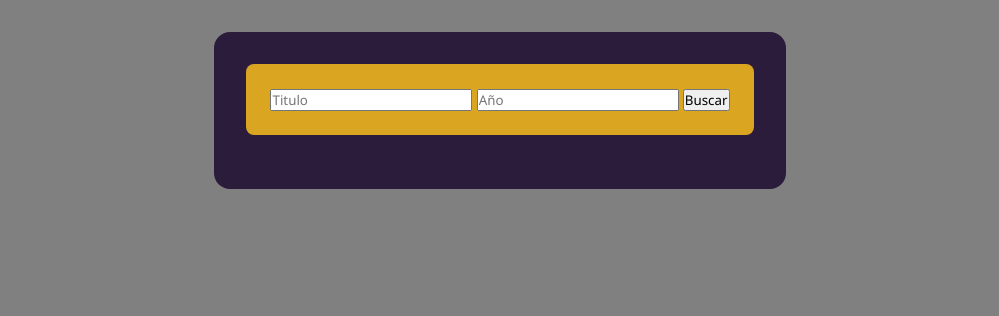
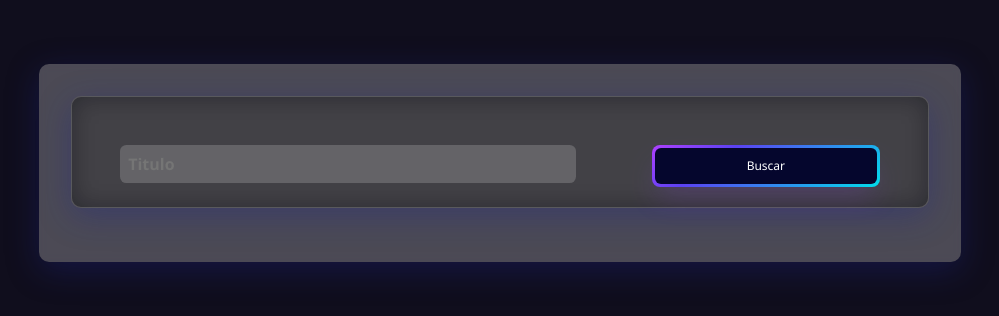
Before and after one commit to SebasttianDaza/searchMovie, a plain HTML site: page index.html in a window 1280 px wide. Shown: the whole page, without its empty margins (140-1139 px from the left). Drawn offline with Linux system fonts and the light colour scheme.

Commit message:
new Design
new Design of 30%

```diff
--- a/SRC/CSS/style.css
+++ b/SRC/CSS/style.css
@@ -10,63 +10,140 @@
 body {
     display: flex;
     justify-content: center;
-    background-color: gray;
-    padding: 2rem;
+    background-color: #100E1D;
+    padding: 4rem;
 }
 
 main {
-    background-color: #2A1C3A;
+    width: 80%;
+
+    background-color: #1E213A;
     padding: 2rem 2rem;
-    border-radius: 1rem;
+   /* Morphismo */
+    background: rgba( 255, 255, 255, 0.25 );
+    box-shadow: 0 8px 32px 0 rgba( 31, 38, 135, 0.37 );
+    backdrop-filter: blur( 4px );
+    -webkit-backdrop-filter: blur( 4px );
+    border-radius: 10px;
+    order: 1px solid rgba( 255, 255, 255, 0.18 );
 }
 
 /* Menu de Busquedad*/
 
 .search {
-    padding: 1.5rem;
-    background-color: goldenrod;
+    width: 100%;
+    height: 7rem;
+    padding: 3rem;
     border-radius: .5rem;
+
+    background: rgba( 0, 0, 0, 0.45 );
+    box-shadow: 0 8px 32px 0 rgba( 31, 38, 135, 0.37 );
+    backdrop-filter: blur( 13px );
+    -webkit-backdrop-filter: blur( 13px );
+    border-radius: 10px;
+    border: 1px solid rgba( 255, 255, 255, 0.18 );
 }
 
-#form input {
+#forma input {
+    float: left;
+    width: 60%;
+    color: none;
+    height: 100%;
     padding: .5rem;
-    border: 1px solid  black;
+    outline: none;
+    background: rgba( 255, 255, 255, 0.18 );
     border-radius: .4rem;
+    border: none;
 }
 
-#form button {
-    padding: .4rem .5rem;
-    border-radius: .4rem;
-    cursor: pointer;
-
+#forma input:placeholder-shown {
+    color: #fff;
+    font-size: 1rem;
+    font-weight: bold;
 }
 
-#form button:hover {
-    color: white;
-    background-color: #2A1C3A;
+#forma input:focus {
+    border: 2px solid #1E213A;
+}
+
+.button {
+    height: 100%;
+    float: right;
+    width: 30%;
+    align-items: center;
+    background-image: linear-gradient(144deg,#AF40FF, #5B42F3 30%,#00DDEB);
+    border: 0;
+    border-radius: 8px;
+    box-shadow: rgba(151, 65, 252, 0.2) 0 15px 30px -5px;
+    box-sizing: border-box;
+    color: #FFFFFF;
+    display: flex;
+    font-family: Phantomsans, sans-serif;
+    font-size: 12px;
+    justify-content: center;
+    line-height: 1em;
+    max-width: 100%;
+    min-width: 100px;
+    padding: 3px;
+    text-decoration: none;
+    user-select: none;
+    -webkit-user-select: none;
+    touch-action: manipulation;
+    white-space: nowrap;
+    cursor: pointer;
+    transition: all .3s;
+}
+
+.button:active,
+.button:hover {
+ outline: 0;
+}
+
+.button span {
+ background-color: rgb(5, 6, 45);
+ padding: 12px 15px;
+ border-radius: 6px;
+ width: 100%;
+ height:100%;
+ transition: 300ms;
+}
+
+.button:hover span {
+ background: none;
+}
+
+.button:active {
+ transform: scale(0.9);
 }
 
 /*Menu de Resultado*/
 
 .resultado img {
+    float: left;
+    width: 50%;
     width: 250px;
     height: 350px;
     border-radius: .5rem;
-    box-shadow: 0 .5rem .5rem  black;
-    display: block;
+    box-shadow: 2px .5rem .5rem  black;
     margin: auto;
     cursor: pointer;
 }
 
-.resultado h1 {
+.data {
+    float: right;
+    width: 45%;
+    height: 350px;
+    background: linear-gradient(25deg, #a76c2a, #21293a);
+    border: 1px  #fff;
+    border-radius: .5rem;
+    box-shadow: 1rem -1rem  #4d527e;
+}
+
+.data h1 {
     padding: 1rem;
     color: white;
     font-size: 30px;
     text-align: center;
-}
-
-.data {
-    margin-bottom: 2rem;
 }
 
 .data ul {
@@ -79,20 +156,29 @@ main {
     justify-content: space-evenly;
 }
 
-/* Otros Resultados*/
-
-.otrosResultado p {
+.p {
+    display: inline-block;
     font-size: 18px;
     color: white;
     text-align: center;
     padding: 1rem;
 }
 
+/* Otros Resultados*/
+.otrosResultado {
+    position: relative;
+    top: 3rem;
+    margin: 1rem;
+    width: 100%;
+    display: grid;
+    grid-template-columns: 31% 31% 31%;
+}
+
 .otrosResultado img {
     border-radius: .5rem;
     box-shadow: 0 .5rem .5rem  black;
-    width: 30%;
+    width: 100%;
     height: 200px;
-    margin: 1%;
-    float: left;
+    margin: 1rem;
+
 }
--- /dev/null
+++ b/SRC/CSS/window.css
@@ -0,0 +1,16 @@
+body::-webkit-scrollbar {
+    width: 10px;
+    height: 10px;
+
+    background: rgba( 0, 0, 0, 0.45 );
+    box-shadow: 0 8px 32px 0 rgba( 31, 38, 135, 0.37 );
+    backdrop-filter: blur( 13px );
+    -webkit-backdrop-filter: blur( 13px );
+    border-radius: 10px;
+    border: 1px solid rgba( 255, 255, 255, 0.18 );
+}
+
+body::-webkit-scrollbar-thumb {
+    background-color: #40435e;
+    border-radius: 10px;
+}
--- a/SRC/JS/main.js
+++ b/SRC/JS/main.js
@@ -91,16 +91,18 @@ function showUserData(data) {
   let userContent = `
         <img src="${data.imgData[0]}" alt="Imagen de Poster de Pelicula">
             <br>
-            <h1>${data.results[0].original_title}</h1>
+
 
             <section class="data">
+             <h1>${data.results[0].original_title}</h1>
                 <ul>
                     <li class="lanzamiento">${data.results[0].release_date}</li>
                     <li>${data.results[0].popularity}</li>
                 </ul>
             </section>
+            <p class='p'>Otros resultados</p>
             <div class="otrosResultado">
-                <p>Otros resultados</p>
+
                 <img onclick='newRequest()' src="${data.imgData[1]}" alt="" id='imgData1'>
                 <img onclick='newRequest()' src="${data.imgData[2]}" alt="">
                 <img onclick='newRequest()' src="${data.imgData[3]}" alt="">
--- a/index.html
+++ b/index.html
@@ -5,8 +5,14 @@
     <meta http-equiv="X-UA-Compatible" content="IE=edge">
     <meta name="viewport" content="width=device-width, initial-scale=1.0">
     <title>Buscado de Peliculas</title>
+    <!-- * Favicon -->
+    <link rel="shortcut icon "
+            href="
+            https://cdn3.iconfinder.com/data/icons/3d-applications/256/app_icons_media___netflix_logo_website_movie_series_multimedia_streaming_stream.png " />
+
     <!-- *Styles changing of Project -->
     <link rel="stylesheet" href="SRC/CSS/style.css">
+    <link rel="stylesheet" href="SRC/CSS/window.css">
 
     <!-- *JS Changing of Project -->
     <script defer src="SRC/JS/main.js"></script>
@@ -21,8 +27,7 @@
         <section class="search">
             <form id="forma">
                 <input type="search" name="search" placeholder="Titulo"id="search">
-                <input type="search" name='año' placeholder="Año" id='search2'>
-                <button id="btn">Buscar</button>
+                <button id="btn" class ='button'"><span class="text">Buscar</span></button>
             </form>
         </section>
         <br>
```
